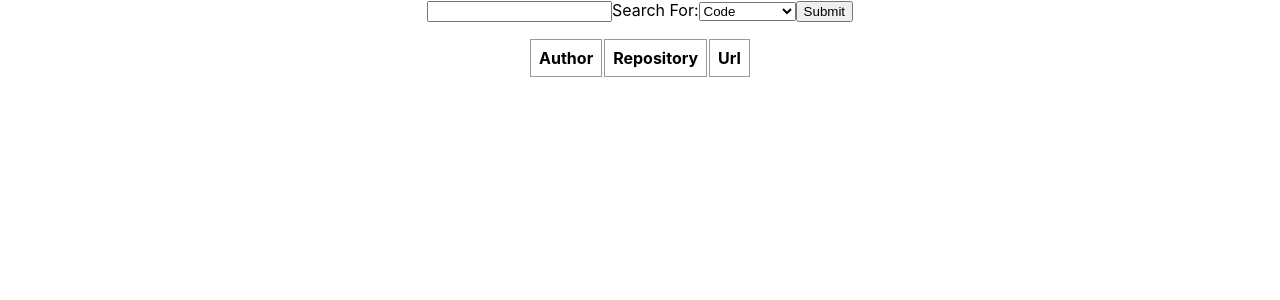
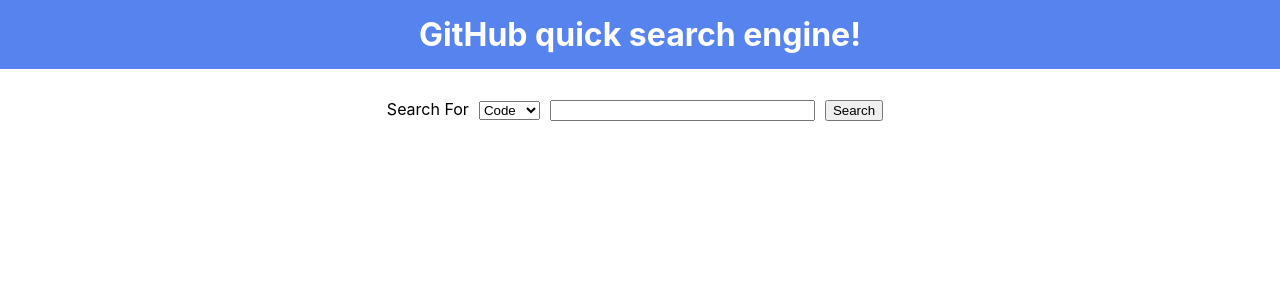
Before and after one commit to abaporu-C/git-app, a React (Create React App) app: page / in a window 1280 px wide. Shown: the top 300 px of the page. Built offline with nearby package versions, Linux system fonts and the light colour scheme.

Commit message:
Added header and style

```diff
--- a/src/Components/Form/form.js
+++ b/src/Components/Form/form.js
@@ -16,17 +16,17 @@
     return (
         <div>
             <form onSubmit={handleSubmit}>
-                <input type="text" name={"query"} value={userInput.query} onChange={handleChange}/>
                 <label>
-                    Search For:
+                    Search For
                     <select value={userInput.searchType} onChange={handleChange} name={"searchType"}>
                         <option value={"code"}>Code</option>
                         <option value={"issues"}>Issues</option>
-                        <option value={"repositories"}>Repositories</option>
+                        <option value={"repositories"}>Repos</option>
                         <option value={"users"}>Users</option>
                     </select>
                 </label>
-                <input type="submit" />
+                <input type="text" name={"query"} value={userInput.query} onChange={handleChange} size="30"/>
+                <input type="submit" value="Search"/>
             </form>
         </div>
     )
--- /dev/null
+++ b/src/Components/Header/header.js
@@ -0,0 +1,11 @@
+import React from 'react';
+
+export const Header = () => {
+    return(
+        <div>
+            <header>
+                <h1>GitHub quick search engine!</h1>
+            </header>
+        </div>
+    )
+}
--- a/src/Components/Table/table.js
+++ b/src/Components/Table/table.js
@@ -4,7 +4,7 @@
 
 export const Table = ({tableState, items, error}) => {
     return(
-        <div>
+        <div className="table-wrapper">
             {error?
             <p>{error}</p>
             :
--- a/src/Pages/SearchPage/SearchPage.js
+++ b/src/Pages/SearchPage/SearchPage.js
@@ -1,6 +1,7 @@
 import React, {useState} from 'react';
 import {Form} from '../../Components/Form/form';
 import {Table} from '../../Components/Table/table';
+import {Header} from '../../Components/Header/header';
 
 export const SearchPage = () => {
 
@@ -26,7 +27,9 @@
 
     const handleFormSubmit = () => {
         fetch(`https://api.github.com/search/${query.searchType}?q=${encodeURIComponent(query.query)}`)
-        .then(res => res.json())
+        .then(res => {
+            return res.json()
+        })
         .then(data => {
             if(data.errors){
                 return setResult(prevState => {
@@ -49,6 +52,7 @@
 
     return(
         <div>
+            <Header />
             <Form userInput={query} onFormChange={handleFormChange} onFormSubmit={handleFormSubmit} />
             <Table tableState={result.tableState} items={result.items} error={result.error} />
         </div>
--- a/src/index.css
+++ b/src/index.css
@@ -12,11 +12,144 @@
     monospace;
 }
 
+h1{
+  margin-top: 0;
+  padding: 15px 0;
+}
+
+header{
+  background-color: #5783EE;
+  color: #FFF;
+}
+
+select, input[type="submit"] {
+  margin: 10px;
+}
+
 table {
+  border-collapse: collapse;
   margin: 15px auto 0 auto;
+  max-width: 95%;
 }
 
 td, th {
-  border: 1px solid #999;
-  padding: 0.5rem;
+  padding: 6px;
+  border: 1px solid #ccc;
+  text-align: left;
 }
+
+tr:nth-of-type(odd) {
+  background: #eee;
+}
+
+th {
+  background: #333;
+  color: white;
+  font-weight: bold;
+}
+
+/***********
+   Classes
+**********/
+.table-wrapper{
+  overflow:auto;
+}
+
+/************
+Media Queries
+************/
+
+/*
+Max width before this PARTICULAR table gets nasty
+This query will take effect for any screen smaller than 760px
+and also iPads specifically.
+*/
+@media
+only screen and (max-width: 760px),
+(min-device-width: 768px) and (max-device-width: 1024px)  {
+
+	/* Force table to not be like tables anymore */
+	table, thead, tbody, th, td, tr {
+		display: block;
+	}
+
+	/* Hide table headers (but not display: none;, for accessibility) */
+	thead tr {
+		position: absolute;
+		top: -9999px;
+		left: -9999px;
+	}
+
+	tr { border: 1px solid #ccc; }
+
+	td {
+		/* Behave  like a "row" */
+		border: none;
+		border-bottom: 1px solid #eee;
+		position: relative;
+		padding-left: 50%;
+	}
+
+	td:before {
+		/* Now like a table header */
+		position: absolute;
+		/* Top/left values mimic padding */
+		top: 6px;
+		left: 6px;
+		width: 45%;
+		padding-right: 10px;
+		white-space: nowrap;
+	}
+
+	/*
+	Label the data
+	*//*
+Max width before this PARTICULAR table gets nasty
+This query will take effect for any screen smaller than 760px
+and also iPads specifically.
+*/
+@media
+only screen and (max-width: 760px),
+(min-device-width: 768px) and (max-device-width: 1024px)  {
+
+	/* Force table to not be like tables anymore */
+	table, thead, tbody, th, td, tr {
+		display: block;
+	}
+
+	/* Hide table headers (but not display: none;, for accessibility) */
+	thead tr {
+		position: absolute;
+		top: -9999px;
+		left: -9999px;
+	}
+
+	tr { border: 1px solid #ccc; }
+
+	td {
+		/* Behave  like a "row" */
+		border: none;
+		border-bottom: 1px solid #eee;
+		position: relative;
+		padding-left: 50%;
+	}
+
+	td:before {
+		/* Now like a table header */
+		position: absolute;
+		/* Top/left values mimic padding */
+		top: 6px;
+		left: 6px;
+		width: 45%;
+		padding-right: 10px;
+		white-space: nowrap;
+	}
+
+	/*
+	Label the data
+	*/
+	td:nth-of-type(1):before { content: "Name"; }
+	td:nth-of-type(2):before { content: "Repo/Descrip"; }
+	td:nth-of-type(3):before { content: "Url"; }
+}
+}
```
Also changed, not shown: 1 other file (tests, documents, lock files or other folders).
